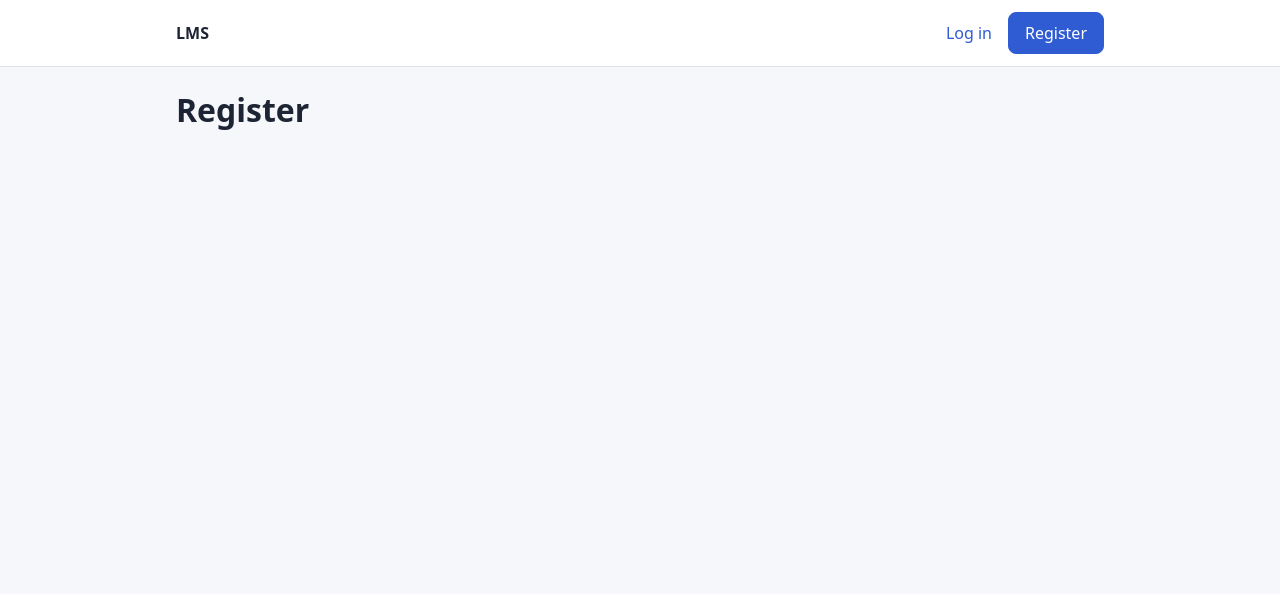
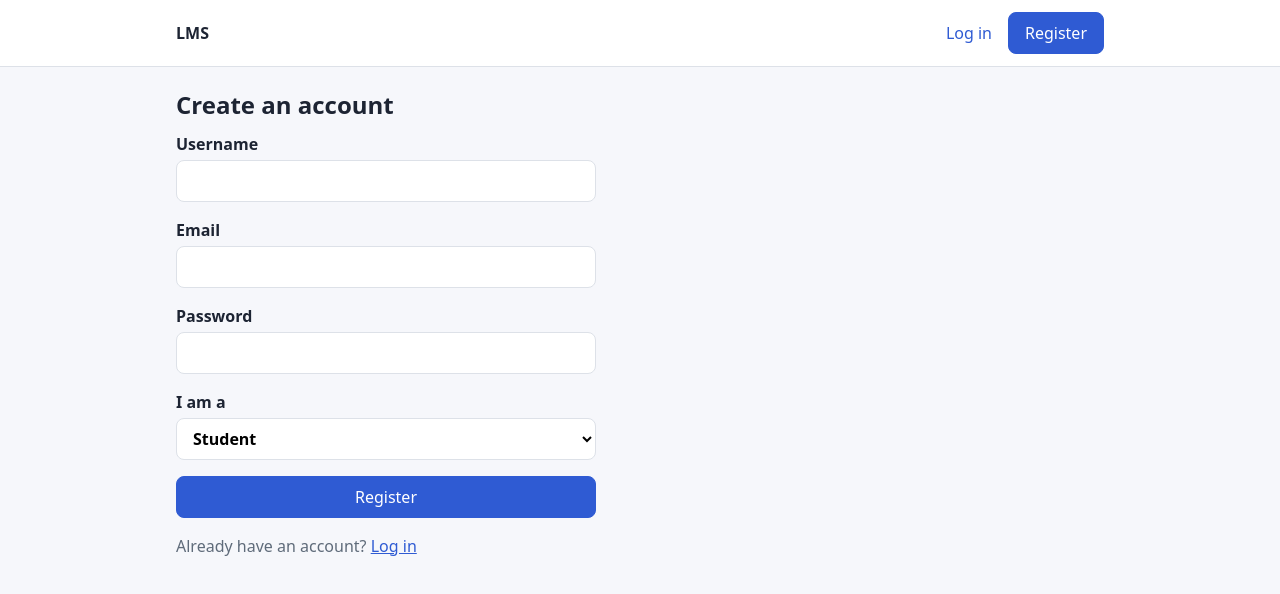
Before and after one commit to Niel-Tailor/Learning-Mangement-System, a React (Vite) app in the folder frontend/: page /register in a window 1280 px wide. Shown: the top 594 px of the page. Built offline with nearby package versions, Linux system fonts and the light colour scheme; no server answers.

Commit message:
feat(frontend): add register and login pages

```diff
--- a/frontend/src/App.jsx
+++ b/frontend/src/App.jsx
@@ -2,6 +2,8 @@ import { Route, Routes } from "react-router-dom";
 import { useAuth } from "./AuthContext";
 import RequireAuth from "./components/RequireAuth";
 import Layout from "./components/Layout";
+import RegisterPage from "./pages/RegisterPage";
+import LoginPage from "./pages/LoginPage";
 
 // Temporary placeholders
 function HomePlaceholder() {
@@ -24,8 +26,8 @@ export default function App() {
     <Routes>
       <Route element={<Layout />}>
         <Route path="/" element={<HomePlaceholder />} />
-        <Route path="/login" element={<Placeholder title="Log in" />} />
-        <Route path="/register" element={<Placeholder title="Register" />} />
+        <Route path="/login" element={<LoginPage />} />
+        <Route path="/register" element={<RegisterPage />} />
 
         <Route element={<RequireAuth />}>
           <Route path="/dashboard" element={<Placeholder title="Dashboard" />} />
--- /dev/null
+++ b/frontend/src/pages/LoginPage.jsx
@@ -0,0 +1,72 @@
+import { useState } from "react";
+import { Link, Navigate, useLocation, useNavigate } from "react-router-dom";
+import { useAuth } from "../AuthContext";
+
+export default function LoginPage() {
+  const { user, login } = useAuth();
+  const navigate = useNavigate();
+  const location = useLocation();
+
+  // Where RequireAuth sent us from, or the dashboard by default.
+  const redirectTo = location.state?.from?.pathname || "/dashboard";
+
+  const [username, setUsername] = useState("");
+  const [password, setPassword] = useState("");
+  const [error, setError] = useState("");
+  const [submitting, setSubmitting] = useState(false);
+
+  if (user) return <Navigate to={redirectTo} replace />;
+
+  async function handleSubmit(event) {
+    event.preventDefault();
+    setError("");
+    setSubmitting(true);
+    try {
+      await login(username, password);
+      navigate(redirectTo, { replace: true });
+    } catch (err) {
+      setError(err.message);
+    } finally {
+      setSubmitting(false);
+    }
+  }
+
+  return (
+    <section>
+      <h1>Log in</h1>
+
+      <form className="form" onSubmit={handleSubmit}>
+        <label>
+          Username
+          <input
+            value={username}
+            onChange={(event) => setUsername(event.target.value)}
+            autoComplete="username"
+            required
+          />
+        </label>
+
+        <label>
+          Password
+          <input
+            type="password"
+            value={password}
+            onChange={(event) => setPassword(event.target.value)}
+            autoComplete="current-password"
+            required
+          />
+        </label>
+
+        {error && <p className="error">{error}</p>}
+
+        <button type="submit" className="btn" disabled={submitting}>
+          {submitting ? "Logging in..." : "Log in"}
+        </button>
+      </form>
+
+      <p className="muted">
+        New here? <Link to="/register">Create an account</Link>
+      </p>
+    </section>
+  );
+}
--- /dev/null
+++ b/frontend/src/pages/RegisterPage.jsx
@@ -0,0 +1,93 @@
+import { useState } from "react";
+import { Link, Navigate, useNavigate } from "react-router-dom";
+import { useAuth } from "../AuthContext";
+
+export default function RegisterPage() {
+  const { user, register } = useAuth();
+  const navigate = useNavigate();
+
+  const [form, setForm] = useState({
+    username: "",
+    email: "",
+    password: "",
+    role: "student",
+  });
+  const [error, setError] = useState("");
+  const [submitting, setSubmitting] = useState(false);
+
+  // Already logged in? There's nothing to register.
+  if (user) return <Navigate to="/dashboard" replace />;
+
+  function handleChange(event) {
+    const { name, value } = event.target;
+    setForm((current) => ({ ...current, [name]: value }));
+  }
+
+  async function handleSubmit(event) {
+    event.preventDefault();
+    setError("");
+    setSubmitting(true);
+    try {
+      await register(form);
+      navigate("/dashboard");
+    } catch (err) {
+      setError(err.message);
+    } finally {
+      setSubmitting(false);
+    }
+  }
+
+  return (
+    <section>
+      <h1>Create an account</h1>
+
+      <form className="form" onSubmit={handleSubmit}>
+        <label>
+          Username
+          <input name="username" value={form.username} onChange={handleChange} required />
+        </label>
+
+        <label>
+          Email
+          <input
+            name="email"
+            type="email"
+            value={form.email}
+            onChange={handleChange}
+            required
+          />
+        </label>
+
+        <label>
+          Password
+          <input
+            name="password"
+            type="password"
+            value={form.password}
+            onChange={handleChange}
+            minLength={8}
+            required
+          />
+        </label>
+
+        <label>
+          I am a
+          <select name="role" value={form.role} onChange={handleChange}>
+            <option value="student">Student</option>
+            <option value="teacher">Teacher</option>
+          </select>
+        </label>
+
+        {error && <p className="error">{error}</p>}
+
+        <button type="submit" className="btn" disabled={submitting}>
+          {submitting ? "Creating account..." : "Register"}
+        </button>
+      </form>
+
+      <p className="muted">
+        Already have an account? <Link to="/login">Log in</Link>
+      </p>
+    </section>
+  );
+}
```
